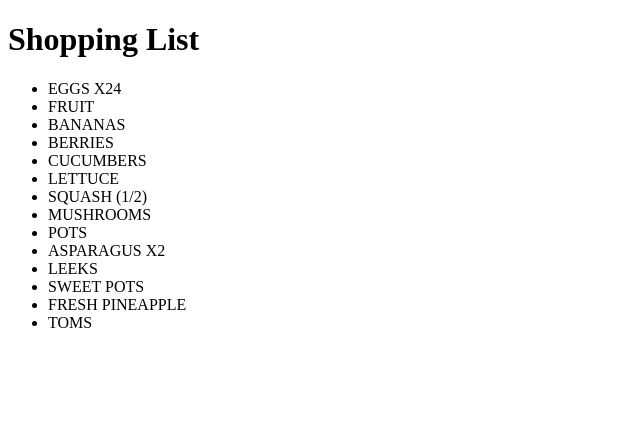
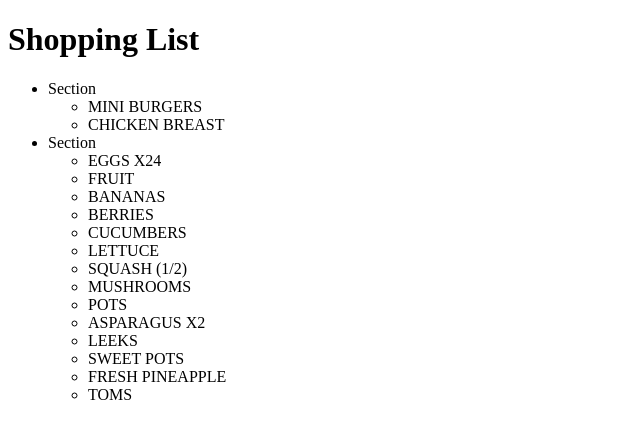
Before and after one commit to PeteBoucher/shopping-list, a Flask app: page / in a window 1280 px wide. Shown: the top 439 px of the page, without its empty margins (0-640 px from the left). Run offline with Flask 2, Linux system fonts and the light colour scheme.

```diff
--- a/main.py
+++ b/main.py
@@ -3,7 +3,7 @@ from flask import Flask, render_template
 
 app = Flask(__name__)
 
-shopping_list = ["EGGS X24",
+fruit_and_veg = ["EGGS X24",
                  "FRUIT",
                  "BANANAS",
                  "BERRIES",
@@ -17,6 +17,8 @@ shopping_list = ["EGGS X24",
                  "SWEET POTS",
                  "FRESH PINEAPPLE",
                  "TOMS"]
+meat = ["MINI BURGERS", "CHICKEN BREAST"]
+shopping_list = [meat, fruit_and_veg]
 
 
 @app.route('/')
--- a/templates/list.html
+++ b/templates/list.html
@@ -6,8 +6,13 @@
 <body>
 <h1>Shopping List</h1>
 <ul>
-    {% for item in list %}
-    <li>{{ item }}</li>
+    {% for section in list %}
+    <li>Section</li>
+        <ul>
+            {% for item in section %}
+            <li>{{ item }}</li>
+            {% endfor %}
+        </ul>
     {% endfor %}
 </ul>
 
```
Also changed, not shown: README.md.
